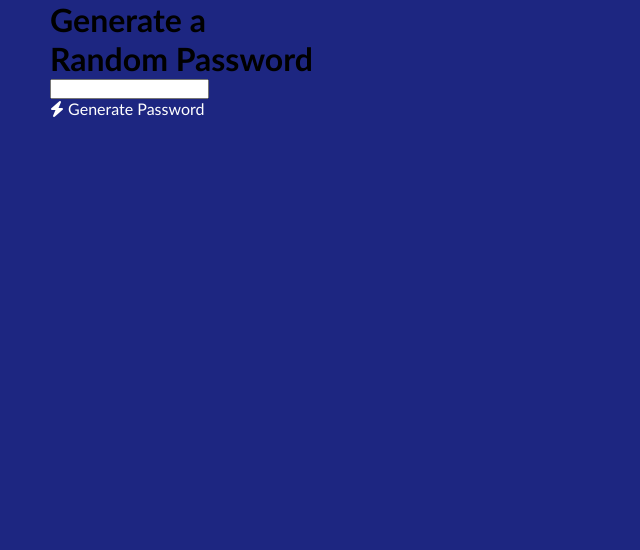
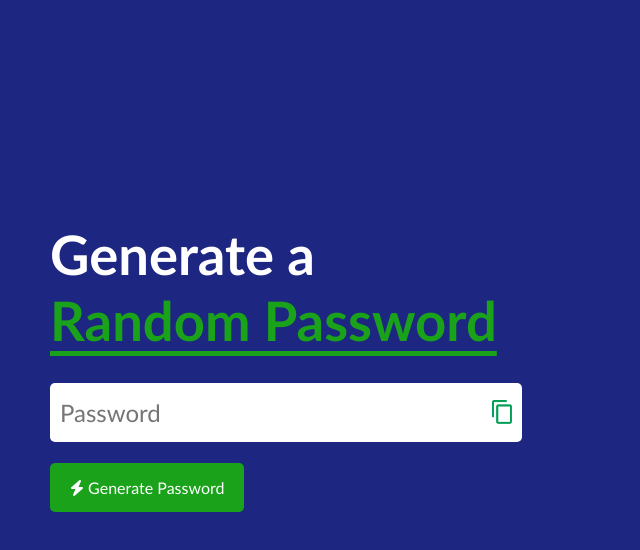
Before and after one commit to tanmay-deev/JavaScript-Practice-Projects, a plain HTML site: page Random Password Generator/index.html in a window 1280 px wide. Shown: the whole page, without its empty margins (0-640 px from the left). Drawn offline with Linux system fonts and the light colour scheme.

Commit message:
Password generator

```diff
--- a/Random Password Generator/index.html
+++ b/Random Password Generator/index.html
@@ -11,10 +11,14 @@
         <h1>Generate a <br><span>Random Password</span></h1>
 
         <div class="display">
-            <input type="text" readonly >
+            <input type="text" placeholder="Password" readonly id="password">
+            <img src="copy.png" alt="" onclick="copyPassword()">
         </div>
 
-        <a href="#"><i class="fa-solid fa-bolt"></i> Generate Password</a>
+        <div class="button">
+
+            <a href="#" onclick="createPassword()"><i class="fa-solid fa-bolt"></i> Generate Password</a>
+        </div>
     </div>
 
     <script src="https://kit.fontawesome.com/fbc44e03f7.js" crossorigin="anonymous"></script>
--- a/Random Password Generator/script.js
+++ b/Random Password Generator/script.js
@@ -0,0 +1,27 @@
+const passwordBox = document.getElementById("password");
+const length = 12;
+
+const upperCase = "ABCDEFGHIJKLMNOPQRSTUVWXYZ";
+const lowerCase = "abcdefghijklmnopqrstuvwxyz"
+const number = "0123456789";
+const symbol ="!@#$%^&*()_+{}[];/?<>~"
+
+const allChars = upperCase + lowerCase + number + symbol;
+
+function createPassword(){
+    let password = "";
+    password += upperCase[Math.floor(Math.random() * upperCase.length)];
+    password += lowerCase[Math.floor(Math.random() * lowerCase.length)];
+    password += number[Math.floor(Math.random() * number.length)];
+    password += symbol[Math.floor(Math.random() * symbol.length)];
+
+    while(length > password.length){
+        password += allChars[Math.floor(Math.random() * allChars.length)];
+    }
+    passwordBox.value = password;
+}
+
+function copyPassword(){
+    passwordBox.select();
+    document.execCommand("copy");
+}
--- a/Random Password Generator/style.css
+++ b/Random Password Generator/style.css
@@ -19,6 +19,49 @@ a{
 .container{
     display: flex;
     flex-direction: column;
+    height: 90vh;
     justify-content: center;
+    gap: 20px;
+    color: white;
+    font-size: 1.7rem;
+}
 
+
+
+h1 span{
+    color: rgb(26, 162, 26);
+    text-decoration: underline;
+    text-underline-offset: 10px;
 }
+
+.display{
+    width: 40%;
+    margin-top: 10px;
+    margin-bottom: 5px;
+    background: #fff;
+    color: #333;
+    display: flex;
+    align-items: center;
+    justify-content: space-between;
+    padding: 15px 10px;
+    border-radius: 5px;
+}
+
+.display img{
+    width: 20px;
+    cursor: pointer;
+}
+
+.display input{
+    border: 0;
+    outline: 0;
+    font-size: 24px;
+}
+
+a{
+    font-size: 1rem;
+    background-color: rgb(26, 162, 26);
+    padding: 15px 20px;
+    margin-inline: auto;
+    border-radius: 5px;
+}
```
Also changed, not shown: Random Password Generator/copy.png (added).
